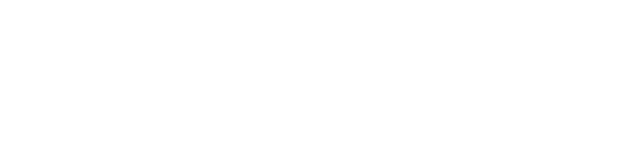
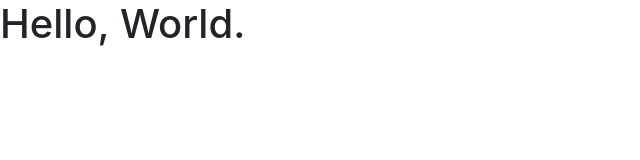
Before and after one commit to A1fus/tribute-page-2, a plain HTML site: page index.html in a window 1280 px wide. Shown: the whole page, without its empty margins (0-640 px from the left). Drawn offline with nearby package versions, Linux system fonts and the light colour scheme.

Commit message:
Add test heading

```diff
--- a/index.html
+++ b/index.html
@@ -17,5 +17,6 @@
   </head>
 
   <body>
+    <h1>Hello, World.</h1>
   </body>
 </html>
```
